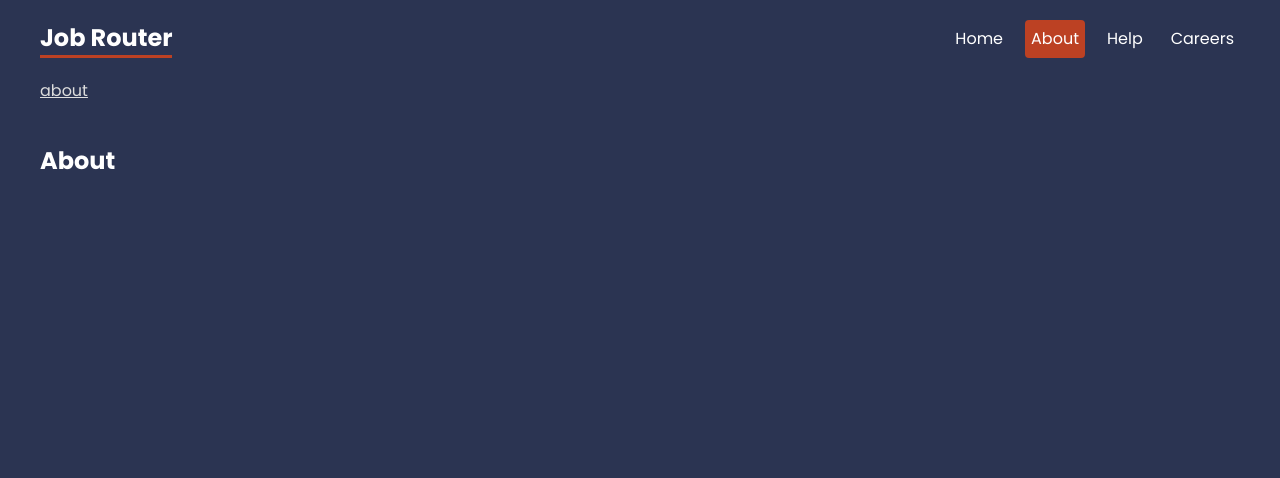
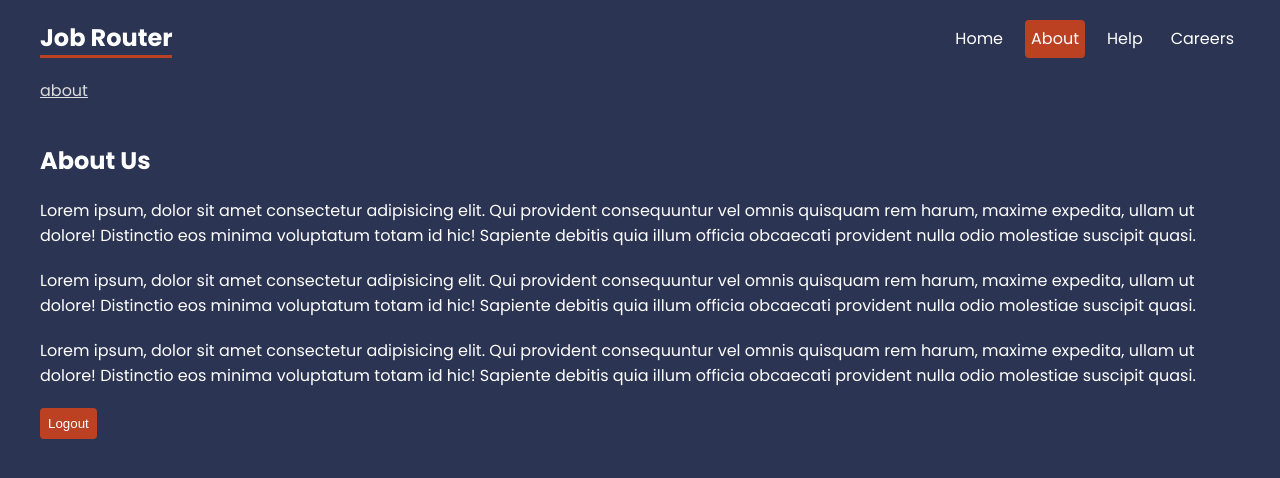
Before and after one commit to poju3185/react-job-router, a React (Create React App) app: page /about in a window 1280 px wide. Shown: the top 478 px of the page. Built offline with nearby package versions, Linux system fonts and the light colour scheme.

Commit message:
Add simulated logout function in About page

```diff
--- a/src/pages/About.js
+++ b/src/pages/About.js
@@ -1,5 +1,39 @@
-const About = () => {
-  return ( <h2>About</h2> );
+import { useState } from "react";
+import { Navigate } from "react-router-dom";
+
+export default function About() {
+  const [user, setUser] = useState("mario");
+
+  if (!user) {
+    return <Navigate to="/" replace={true} />;
+  }
+
+  return (
+    <div className="about">
+      <h2>About Us</h2>
+      <p>
+        Lorem ipsum, dolor sit amet consectetur adipisicing elit. Qui provident
+        consequuntur vel omnis quisquam rem harum, maxime expedita, ullam ut
+        dolore! Distinctio eos minima voluptatum totam id hic! Sapiente debitis
+        quia illum officia obcaecati provident nulla odio molestiae suscipit
+        quasi.
+      </p>
+      <p>
+        Lorem ipsum, dolor sit amet consectetur adipisicing elit. Qui provident
+        consequuntur vel omnis quisquam rem harum, maxime expedita, ullam ut
+        dolore! Distinctio eos minima voluptatum totam id hic! Sapiente debitis
+        quia illum officia obcaecati provident nulla odio molestiae suscipit
+        quasi.
+      </p>
+      <p>
+        Lorem ipsum, dolor sit amet consectetur adipisicing elit. Qui provident
+        consequuntur vel omnis quisquam rem harum, maxime expedita, ullam ut
+        dolore! Distinctio eos minima voluptatum totam id hic! Sapiente debitis
+        quia illum officia obcaecati provident nulla odio molestiae suscipit
+        quasi.
+      </p>
+
+      <button onClick={() => setUser(null)}>Logout</button>
+    </div>
+  );
 }
-
-export default About;
```
